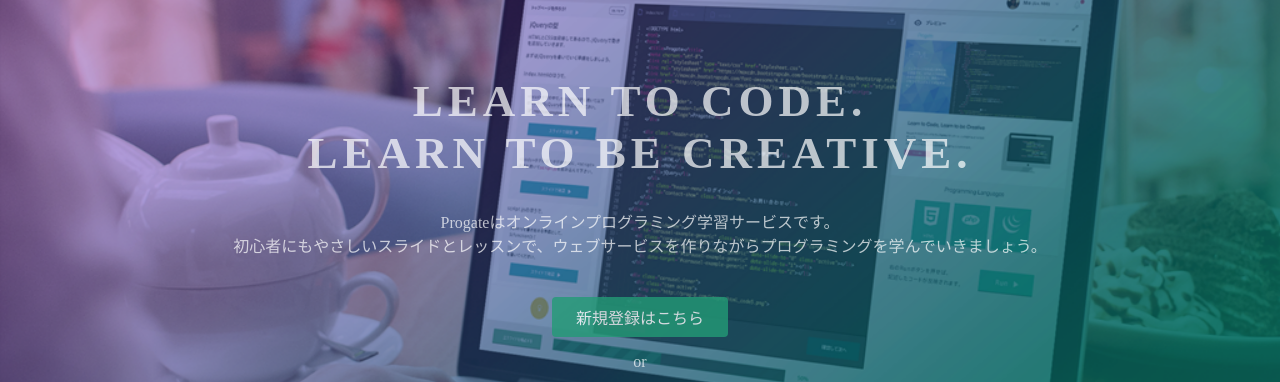
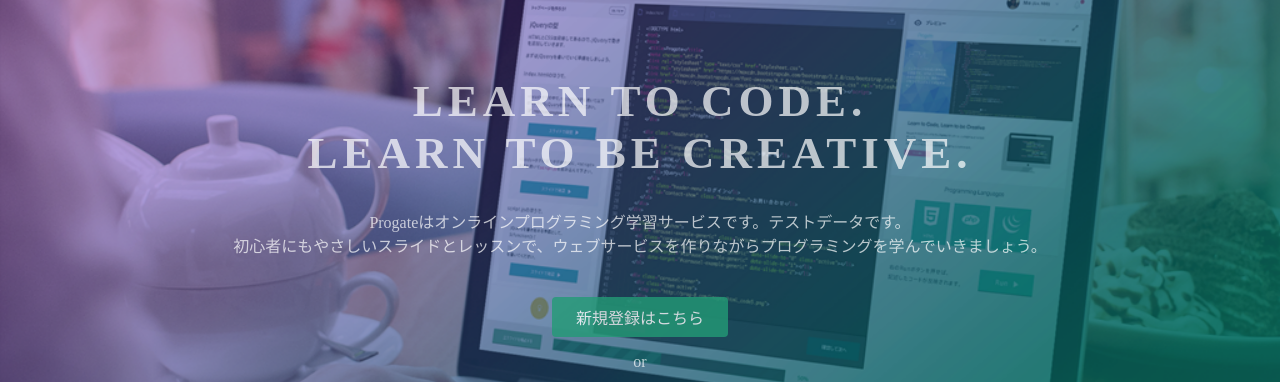
Before and after one commit to Fujiwarawork/fujiwarawork.github.io, a plain HTML site: page index.html in a window 1280 px wide. Shown: the part 135-517 px from the top of the page. Drawn offline with Linux system fonts and the light colour scheme.

Commit message:
Update index.html

```diff
--- a/index.html
+++ b/index.html
@@ -3,7 +3,7 @@
 <head>
   <meta charset="utf-8">
   <meta name="viewport" content="width=device-width, initial-scale=1.0">
-  <title>testProgate</title>
+  <title>test2Progate</title>
   <link href="https://maxcdn.bootstrapcdn.com/font-awesome/4.7.0/css/font-awesome.min.css" rel="stylesheet" integrity="sha384-wvfXpqpZZVQGK6TAh5PVlGOfQNHSoD2xbE+QkPxCAFlNEevoEH3Sl0sibVcOQVnN" crossorigin="anonymous">
   <link rel="stylesheet" type="text/css" href="stylesheet.css">
 </head>
@@ -24,7 +24,7 @@
   <div class="top-wrapper">
     <div class="container">
       <h1>LEARN TO CODE.<br>LEARN TO BE CREATIVE.</h1>
-      <p>Progateはオンラインプログラミング学習サービスです。<br>初心者にもやさしいスライドとレッスンで、ウェブサービスを作りながらプログラミングを学んでいきましょう。</p>
+      <p>Progateはオンラインプログラミング学習サービスです。テストデータです。<br>初心者にもやさしいスライドとレッスンで、ウェブサービスを作りながらプログラミングを学んでいきましょう。</p>
       <div class="btn-wrapper">
         <a href="#" class="btn signup">新規登録はこちら</a>
         <p>or</p>
```
